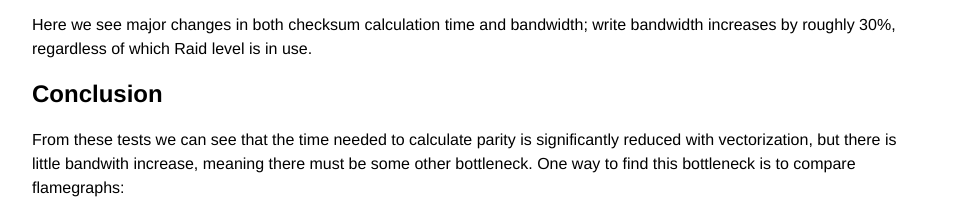
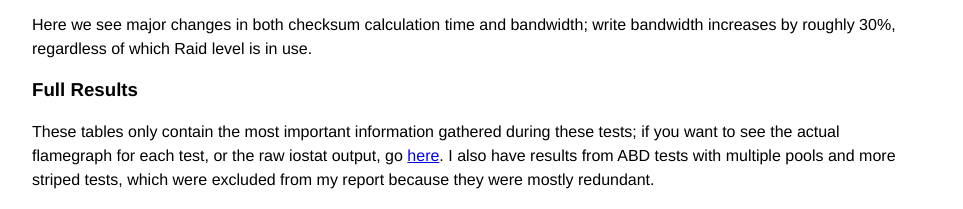
Before and after one commit to tomgarcia/tomgarcia.github.io, a plain HTML site: page vectorized-zfs/index.html in a window 1280 px wide. Shown: the part 2901-3110 px from the top of the page, without its empty margins (168-1131 px from the left). Drawn offline with Linux system fonts and the light colour scheme.

Commit message:
added link to full results

```diff
--- a/vectorized-zfs/index.html
+++ b/vectorized-zfs/index.html
@@ -426,6 +426,14 @@
         bandwidth; write bandwidth increases by roughly 30%, regardless of
         which Raid level is in use.
     </p>
+    <h3>Full Results</h3>
+    <p>
+        These tables only contain the most important information gathered
+        during these tests; if you want to see the actual flamegraph for each
+        test, or the raw iostat output, go <a href="data/">here</a>. I also
+        have results from ABD tests with multiple pools and more striped tests,
+        which were excluded from my report because they were mostly redundant.
+    </p>
     <h2>Conclusion</h2>
     <p>
         From these tests we can see that the time needed to calculate parity is
```
